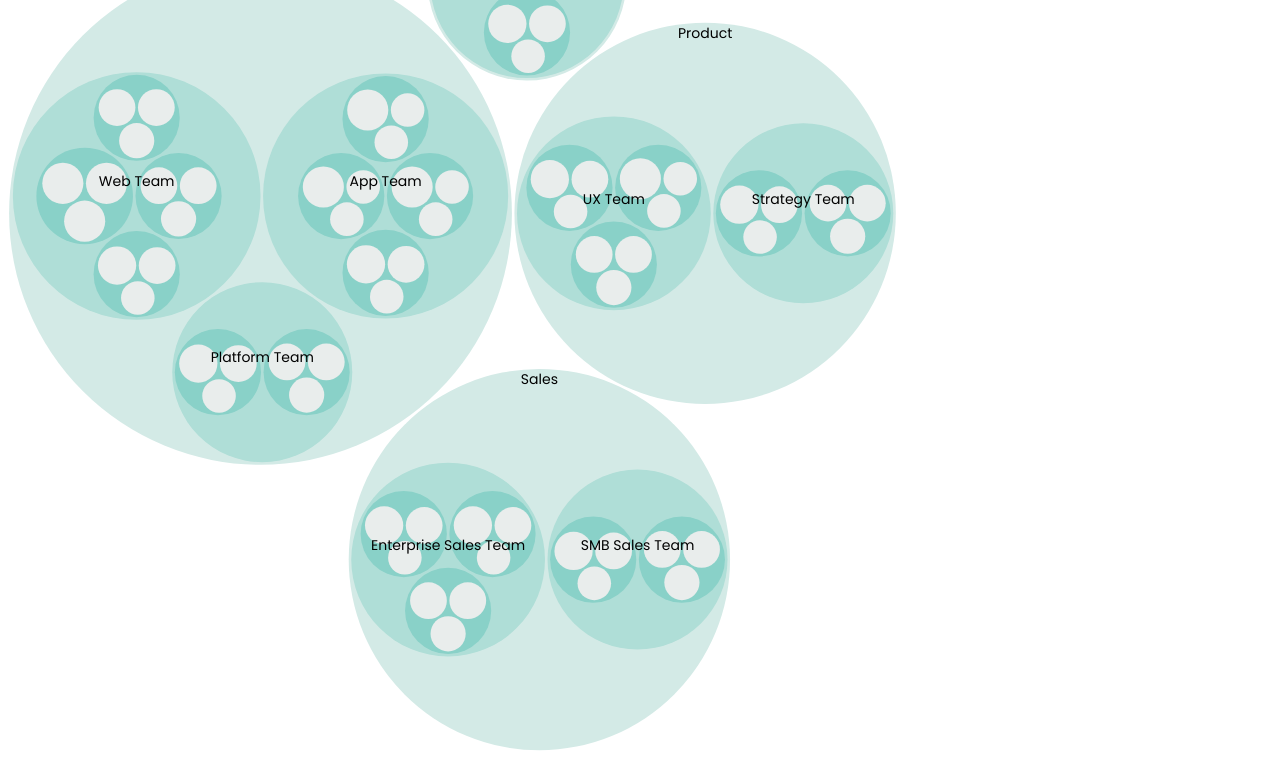
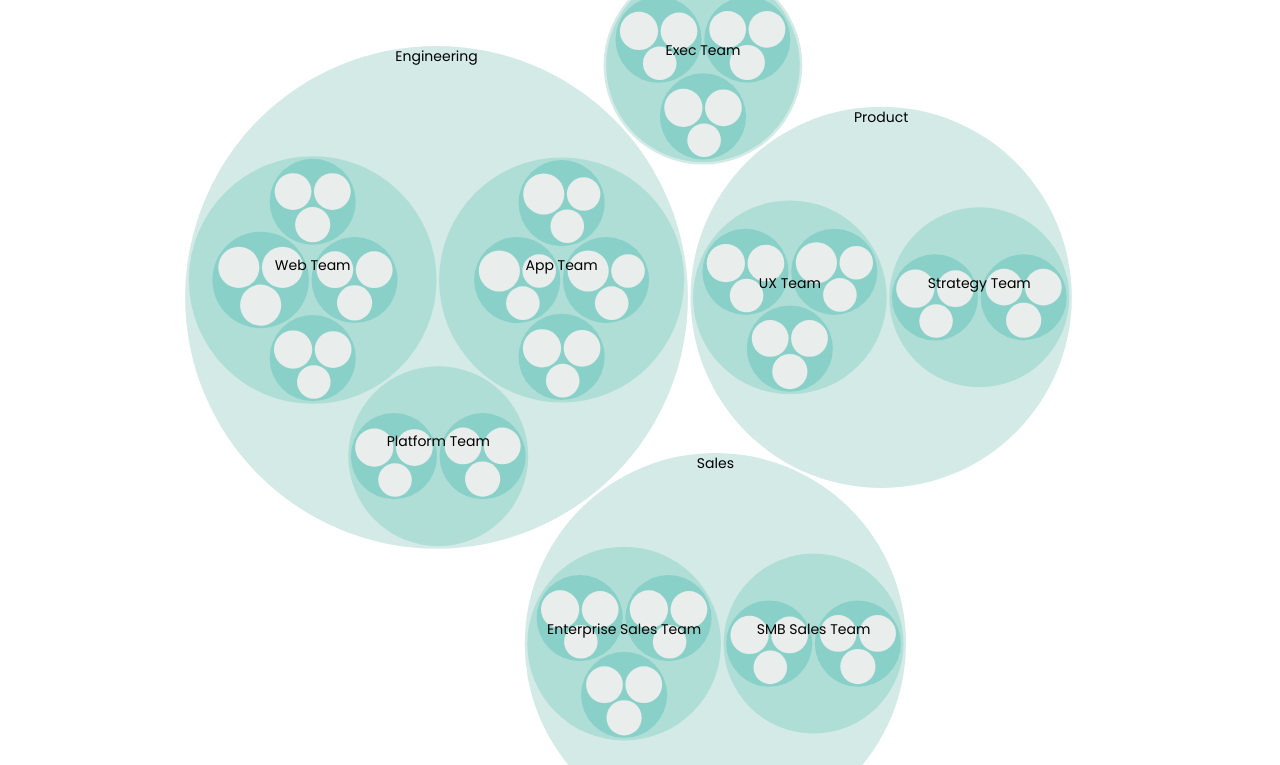
Before and after one commit to hbtucker/insideOUT-Layered-Circle-Chart, a website: page index.html in a window 1280 px wide. Shown: the part 86-851 px from the top of the page. Drawn offline with nearby package versions, Linux system fonts and the light colour scheme.

Commit message:
Update index.html

```diff
--- a/index.html
+++ b/index.html
@@ -16,8 +16,9 @@
             min-height: 100vh;
         }
         #chart {
-            position: absolute;
+            position: relative;
             width: 100%;
+            max-width: 928px;
             margin: 10px;
         }
         #logo {
```
